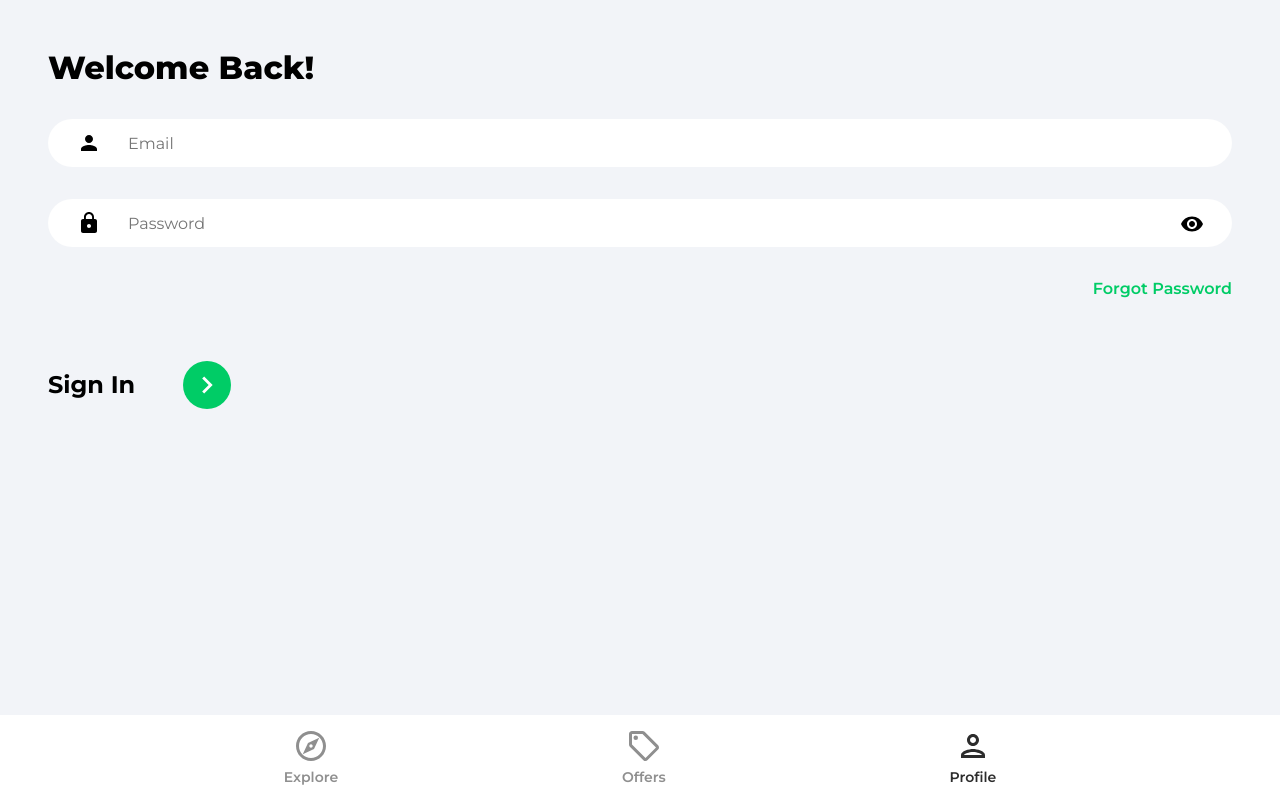
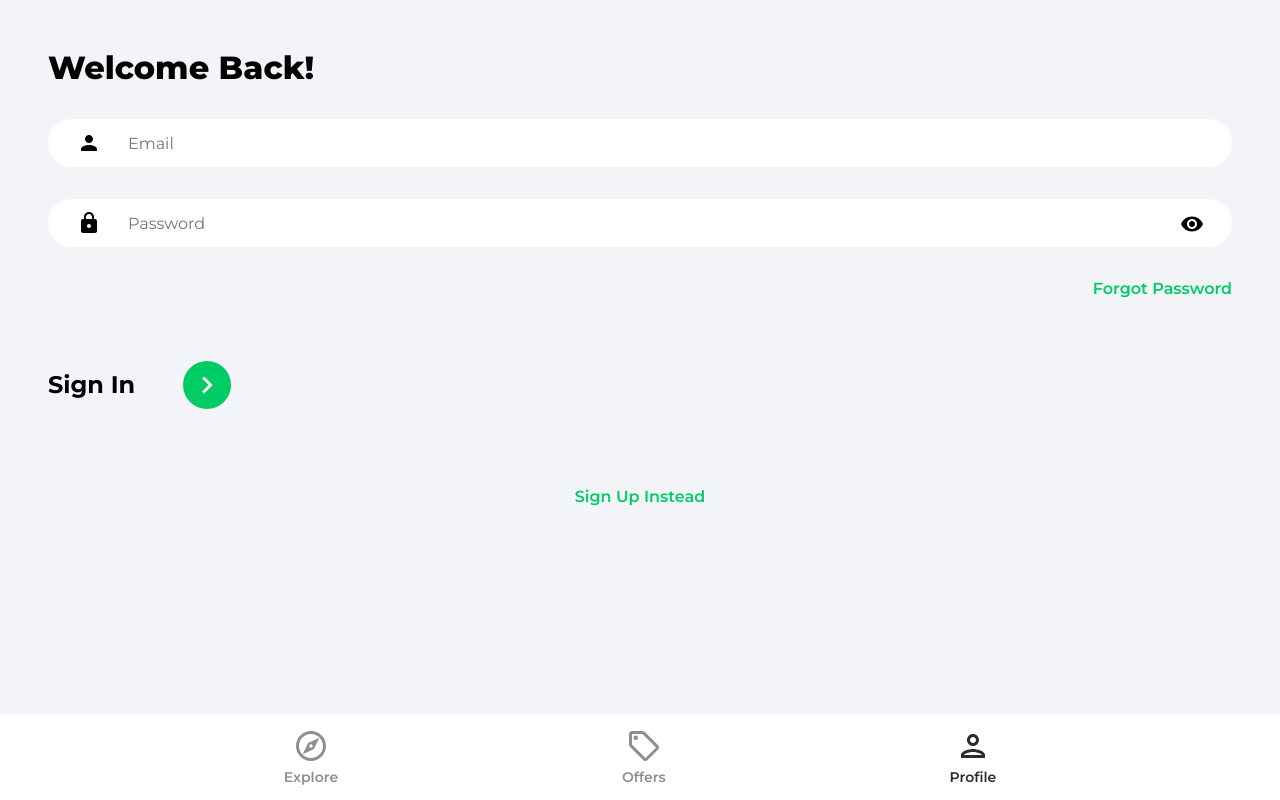
Before and after one commit to graceupongraceemi/house-marketplace-app-with-react, a React (Create React App) app: page /profile in a window 1280 px wide. Built offline with nearby package versions, Linux system fonts and the light colour scheme.

Commit message:
Sign Up link added in Sign In page

```diff
--- a/src/pages/SignIn.jsx
+++ b/src/pages/SignIn.jsx
@@ -68,6 +68,10 @@ function SignIn() {
         </form>
 
         {/* Google OAuth component */}
+
+        <Link to='/sign-up' className='registerLink'>
+          Sign Up Instead
+        </Link>
       </div>
     </>
   );
```
